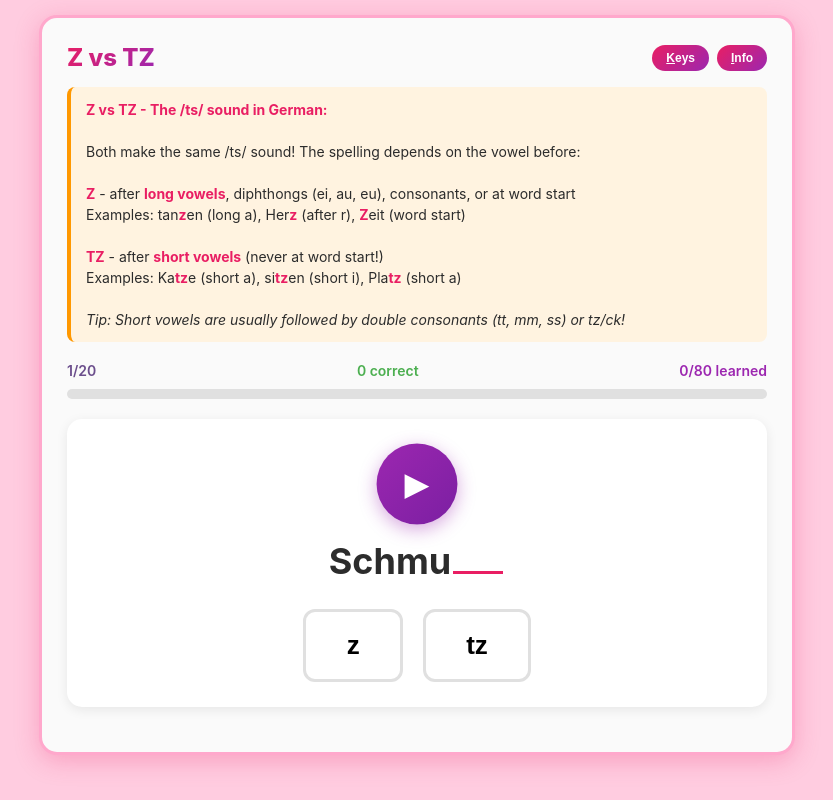
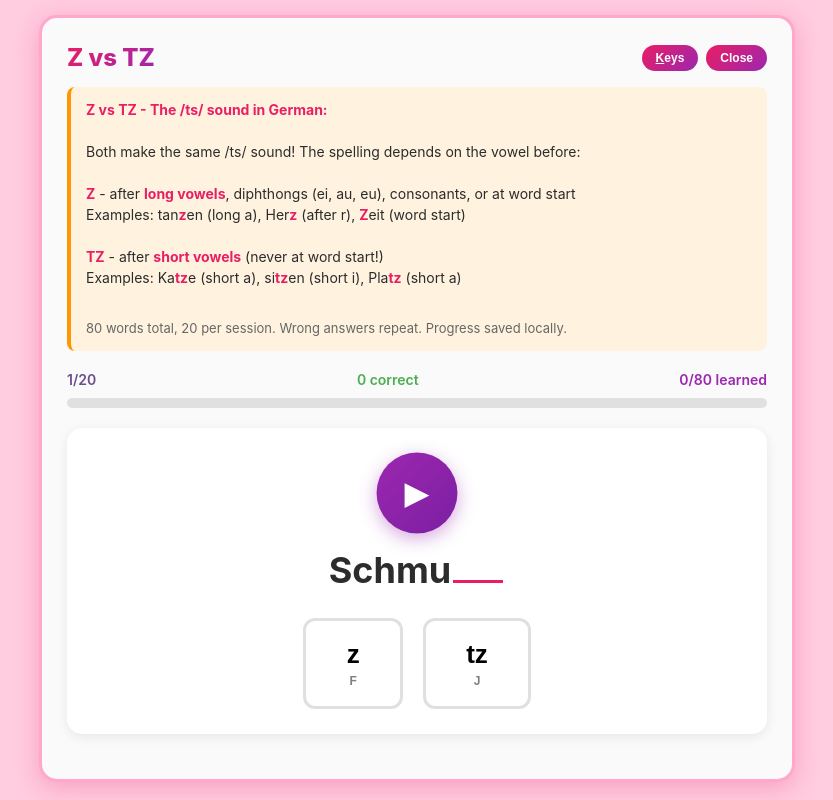
Before and after one commit to smarterGerman/german-trainers, a plain HTML site: page z-tz-trainer.html in a window 1280 px wide. Both pictures are taken after a click on the button "Info". Shown: the whole page, without its empty margins (223-1056 px from the left). Drawn offline with Linux system fonts and the light colour scheme.

Commit message:
Fix z-tz trainer UI: add K/I shortcuts, F/J hints
- Add K/I keyboard shortcuts for Keys/Info buttons
- Add F/J keyboard shortcuts for z/tz answers
- Add F/J key hint labels on answer buttons (50% opacity)
- Fix toggleInfo to use innerHTML to preserve underlined I
- Remove incomplete tip, add word count footer (from previous edit)

🤖 Generated with [Claude Code](https://claude.com/claude-code)

Co-Authored-By: Claude <claude@anthropic.com>

```diff
--- a/z-tz-trainer.html
+++ b/z-tz-trainer.html
@@ -195,6 +195,13 @@
 
     .option-btn:disabled { cursor: not-allowed; }
 
+    .key-hint {
+      display: block;
+      font-size: 12px;
+      opacity: 0.5;
+      margin-top: 4px;
+    }
+
     .option-btn.correct {
       background: linear-gradient(135deg, #4CAF50, #45A049);
       color: white;
@@ -366,7 +373,7 @@
       <strong>TZ</strong> - after <strong>short vowels</strong> (never at word start!)
       <br>Examples: Ka<strong>tz</strong>e (short a), si<strong>tz</strong>en (short i), Pla<strong>tz</strong> (short a)
       <br><br>
-      <em>Tip: Short vowels are usually followed by double consonants (tt, mm, ss) or tz/ck!</em>
+      <p style="margin: 10px 0 0 0; color: #666; font-size: 13px;">80 words total, 20 per session. Wrong answers repeat. Progress saved locally.</p>
     </div>
 
     <div id="exerciseArea">
@@ -387,8 +394,8 @@
         <div id="wordDisplay" class="word-display"></div>
 
         <div id="optionsContainer" class="options-container">
-          <button class="option-btn" onclick="checkAnswer('z')" data-option="z">z</button>
-          <button class="option-btn" onclick="checkAnswer('tz')" data-option="tz">tz</button>
+          <button class="option-btn" onclick="checkAnswer('z')" data-option="z">z<span class="key-hint">F</span></button>
+          <button class="option-btn" onclick="checkAnswer('tz')" data-option="tz">tz<span class="key-hint">J</span></button>
         </div>
 
         <div id="feedback" class="feedback hidden"></div>
@@ -778,7 +785,10 @@
       }
 
       window.toggleInfo = function() {
-        document.getElementById('infoSection').classList.toggle('hidden');
+        const sec = document.getElementById('infoSection');
+        const btn = document.getElementById('toggleBtn');
+        const isHidden = sec.classList.toggle('hidden');
+        btn.innerHTML = isHidden ? '<u>I</u>nfo' : 'Close';
       };
 
       window.toggleShortcuts = function() {
@@ -786,16 +796,19 @@
       };
 
       document.addEventListener('keydown', function(e) {
+        const k = e.key.toLowerCase();
+        if (k === 'k') { e.preventDefault(); toggleShortcuts(); return; }
+        if (k === 'i') { e.preventDefault(); toggleInfo(); return; }
+
         if (!document.getElementById('resultsArea').classList.contains('hidden')) return;
 
-        const k = e.key.toLowerCase();
         if (k === ' ' || e.code === 'Space') {
           e.preventDefault();
           playWord();
-        } else if (k === 'z' && !answered) {
+        } else if ((k === 'z' || k === 'f') && !answered) {
           e.preventDefault();
           checkAnswer('z');
-        } else if (k === 't' && !answered) {
+        } else if ((k === 't' || k === 'j') && !answered) {
           e.preventDefault();
           checkAnswer('tz');
         }
```
